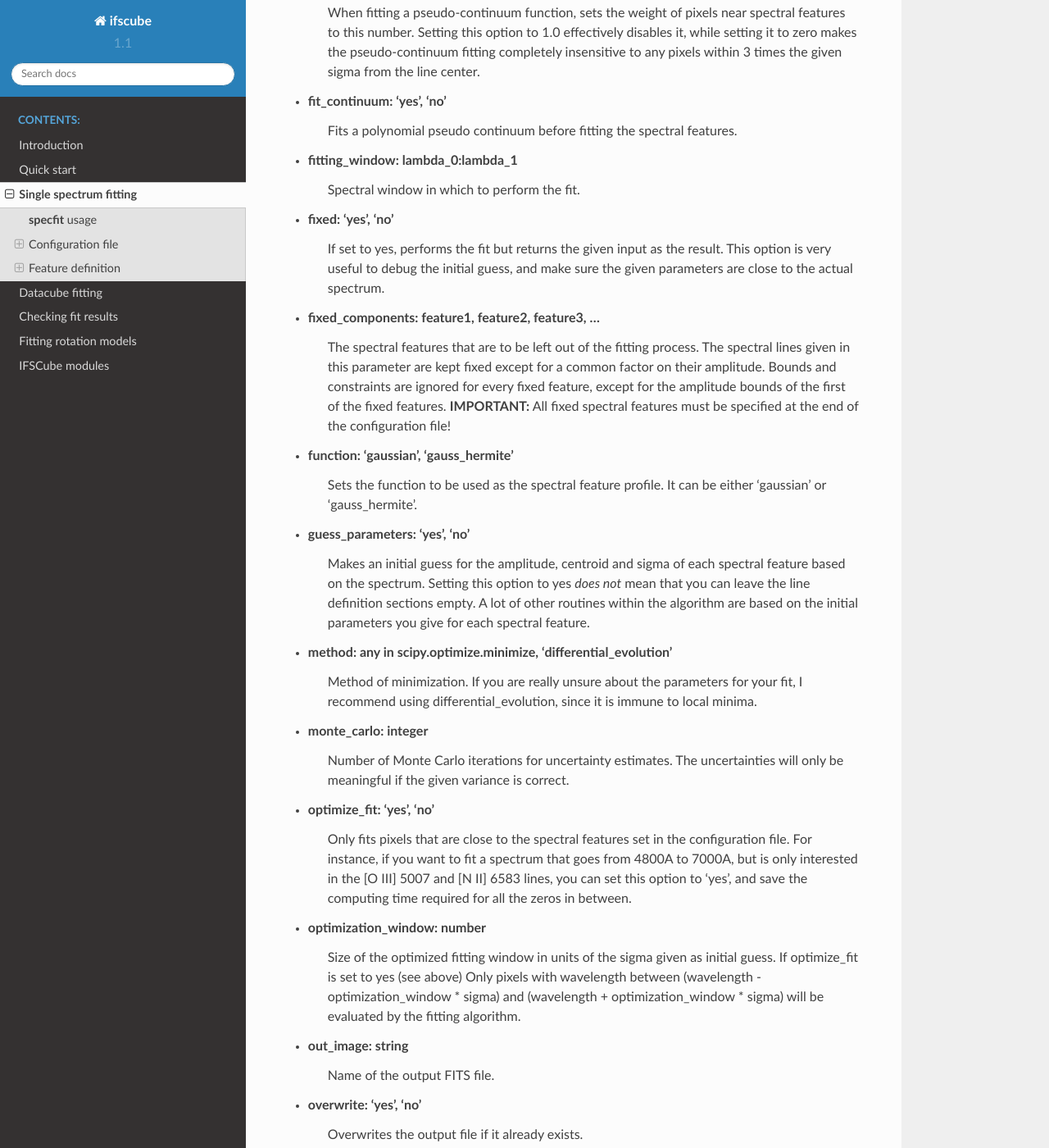
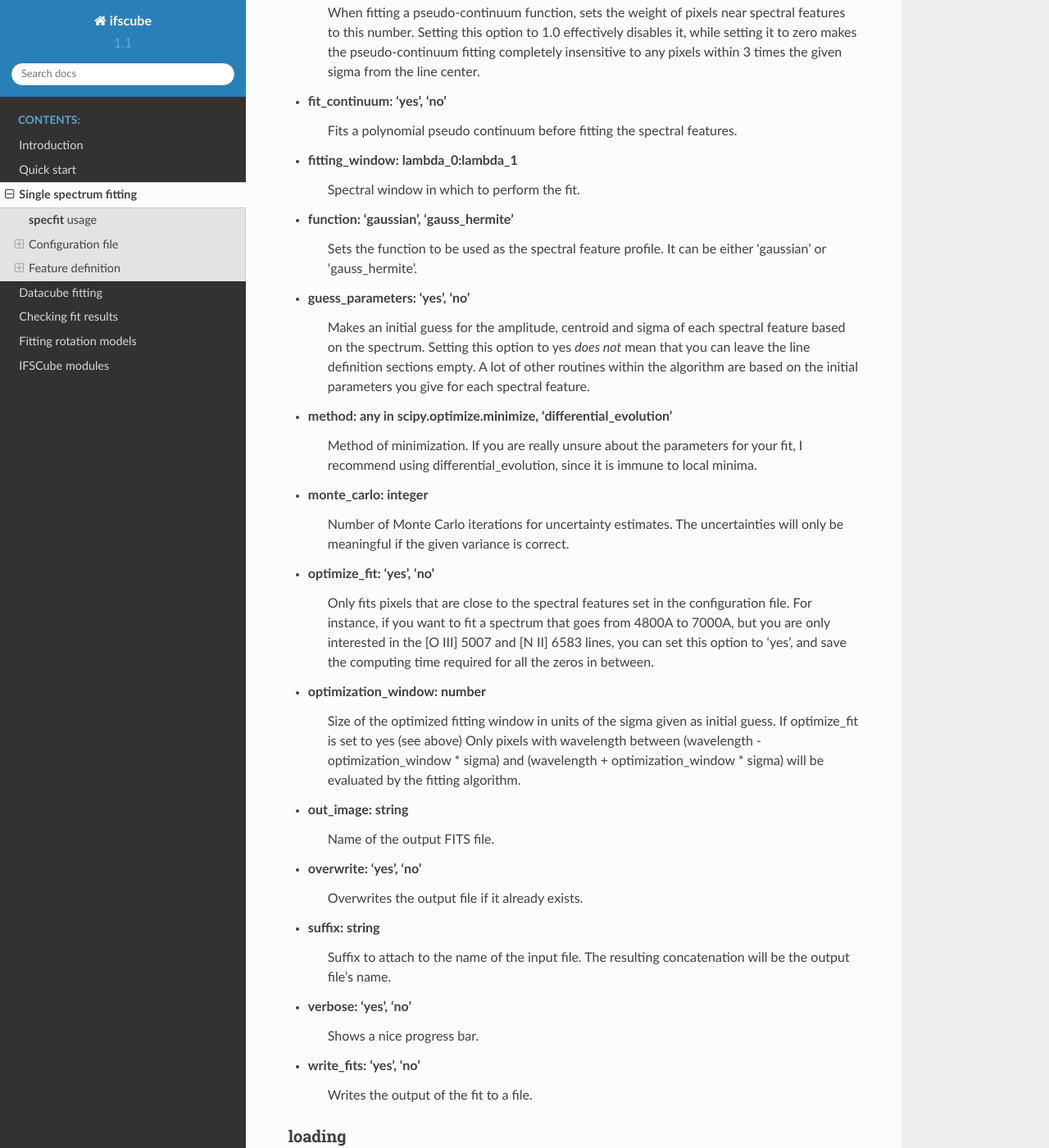
Before and after one commit to danielrd6/ifscube, a Sphinx documentation site: the page built from docs/oned_fit.rst, in a window 1280 px wide and 1400 px high, scrolled down 1070 px. Shown: the whole window at 82% size. Built offline with Sphinx 7.4.7 and the Read the Docs theme 2.0.0, drawn with Linux system fonts in a browser that asks for light colours; some of the changed text lies outside the part shown.

Commit message:
Updated documentation.

```diff
--- a/docs/oned_fit.rst
+++ b/docs/oned_fit.rst
@@ -58,18 +58,6 @@ process.
     Fits a polynomial pseudo continuum before fitting the spectral features.
 * fitting_window: lambda_0:lambda_1
     Spectral window in which to perform the fit.
-* fixed: 'yes', 'no'
-    If set to yes, performs the fit but returns the given input as the result.
-    This option is very useful to debug the initial guess, and make sure the
-    given parameters are close to the actual spectrum.
-* fixed_components: feature1, feature2, feature3, ...
-    The spectral features that are to be left out of the fitting process.
-    The spectral lines given in this parameter are kept fixed except for a
-    common factor on their amplitude. Bounds and constraints are ignored for
-    every fixed feature, except for the amplitude bounds of the first of the
-    fixed features.
-    **IMPORTANT:** All fixed spectral features must be specified at the end of the
-    configuration file!
 * function: 'gaussian', 'gauss_hermite'
     Sets the function to be used as the spectral feature profile. It can be
     either 'gaussian' or 'gauss_hermite'.
@@ -88,7 +76,7 @@ process.
 * optimize_fit: 'yes', 'no'
     Only fits pixels that are close to the spectral features set in the
     configuration file. For instance, if you want to fit a spectrum that goes from
-    4800A to 7000A, but is only interested in the [O III] 5007 and [N II] 6583
+    4800A to 7000A, but you are only interested in the [O III] 5007 and [N II] 6583
     lines, you can set this option to 'yes', and save the computing time required
     for all the zeros in between.
 * optimization_window: number
@@ -103,13 +91,6 @@ process.
 * suffix: string
     Suffix to attach to the name of the input file. The resulting concatenation
     will be the output file's name.
-* test_jacobian: 'yes', 'no'
-    Checks if there are null values in the jacobian matrix of the fit. If there
-    are, it usually means that the spectral feature is in a flagged section of
-    the spectrum, or that the best fit is a line with zero amplitude.
-* trivial: 'yes', 'no'
-    For each spectral feature being fit, evaluates if the fit is not better
-    served by the null hypothesis, i.e. by setting the amplitude to zero.
 * verbose: 'yes', 'no'
     Shows a nice progress bar.
 * write_fits: 'yes', 'no'
@@ -343,4 +328,4 @@ The parser accepts simple arithmetic operations (\*, /,
 +, -), inequality relations (:math:`<`, :math:`>`), numbers and feature
 parameters.
 Feature parameters are given as **<feature_name>.<parameter_name>**.
-For that reason feature names should not include periods.
+For that reason feature names **should not** include periods.
```
Also changed, not shown: other parts of docs/oned_fit.rst (+5 -1 lines).
